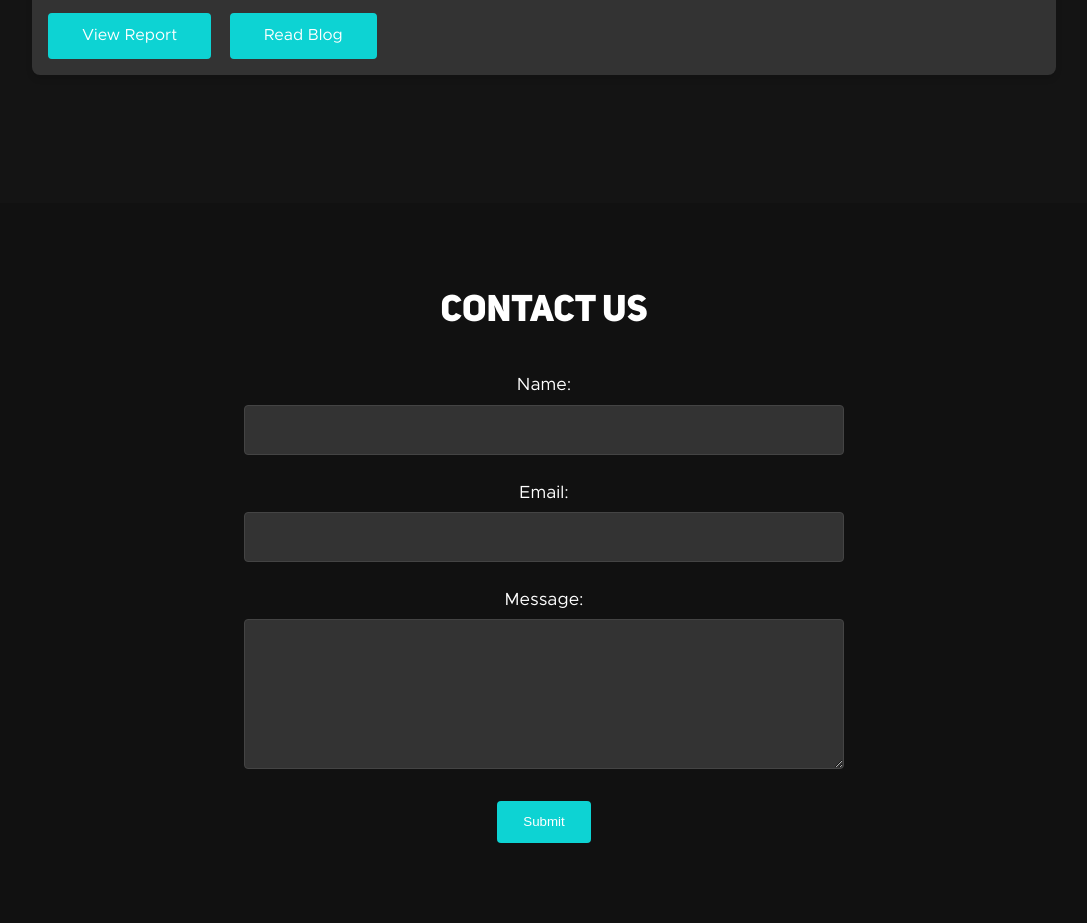
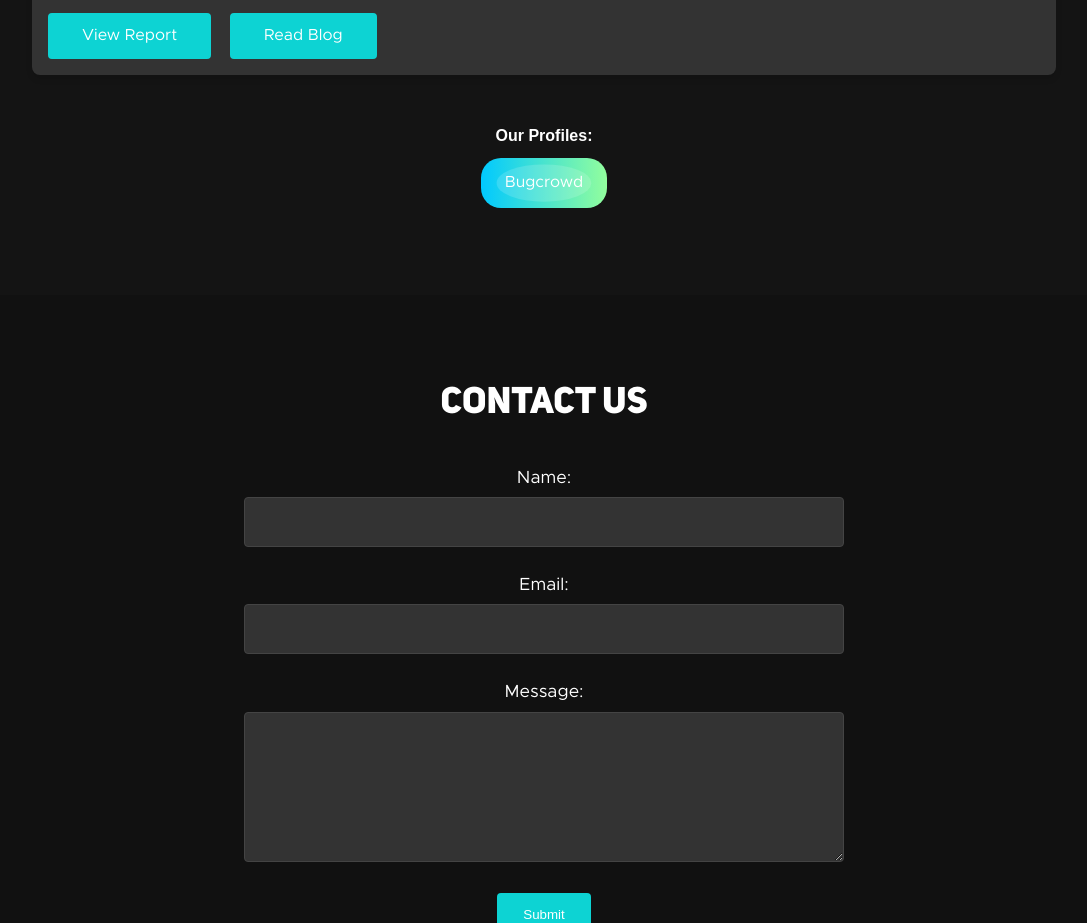
Before and after one commit to saltytine/dumbstuff, a plain HTML site: page index.html in a window 1280 px wide. Shown: the part 3069-3992 px from the top of the page, without its empty margins (96-1183 px from the left). Drawn offline with Linux system fonts and the light colour scheme; a script that the page names is missing.

Commit message:
Update index.html

```diff
--- a/index.html
+++ b/index.html
@@ -102,6 +102,11 @@
                 <a href="https://malectrica.com/blog/bug1" target="_blank" class="btn">Read Blog</a>
             </div>
             <!-- Add more bug items as needed -->
+            <div class="bounty-profiles">
+                <p><b>Our Profiles:</b></p>
+                <a href="https://bugcrowd.com/malectrica" target="_blank" class="cool-btn">Bugcrowd</a>
+                <!-- Add more links as necessary -->
+            </div>
         </div>
     </section>
 
```
